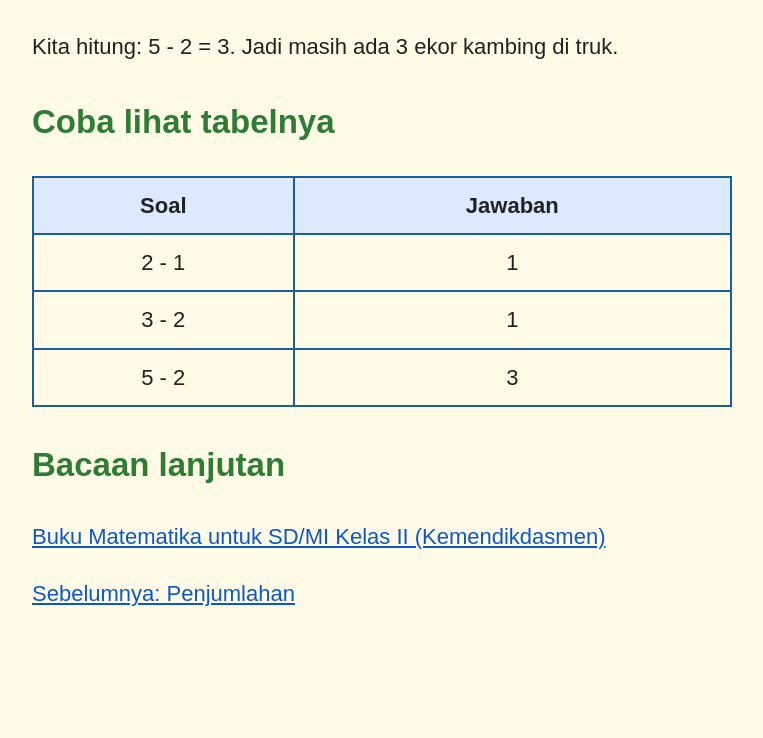
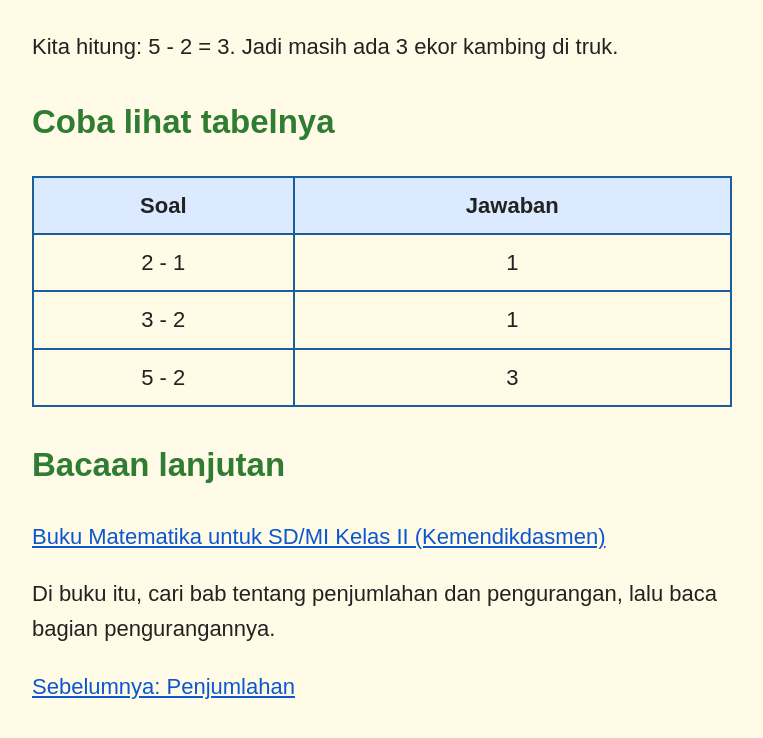
Before and after one commit to i-rokhim/belajar_matematika, a plain HTML site: page topik/pengurangan.html in a window 1280 px wide. Shown: the part 655-1393 px from the top of the page, without its empty margins (258-1021 px from the left). Before the commit the page ends 1304 px from the top, so only its background shows below. Drawn offline with Linux system fonts and the light colour scheme.

Commit message:
Tambah petunjuk bacaan lanjutan di halaman topik

```diff
--- a/topik/pengurangan.html
+++ b/topik/pengurangan.html
@@ -50,6 +50,7 @@
       Buku Matematika untuk SD/MI Kelas II (Kemendikdasmen)
     </a>
   </p>
+  <p>Di buku itu, cari bab tentang penjumlahan dan pengurangan, lalu baca bagian pengurangannya.</p>
 
   <p><a href="penjumlahan.html">Sebelumnya: Penjumlahan</a></p>
 </body>
```
Also changed, not shown: topik/penjumlahan.html (+1 -1 lines).
